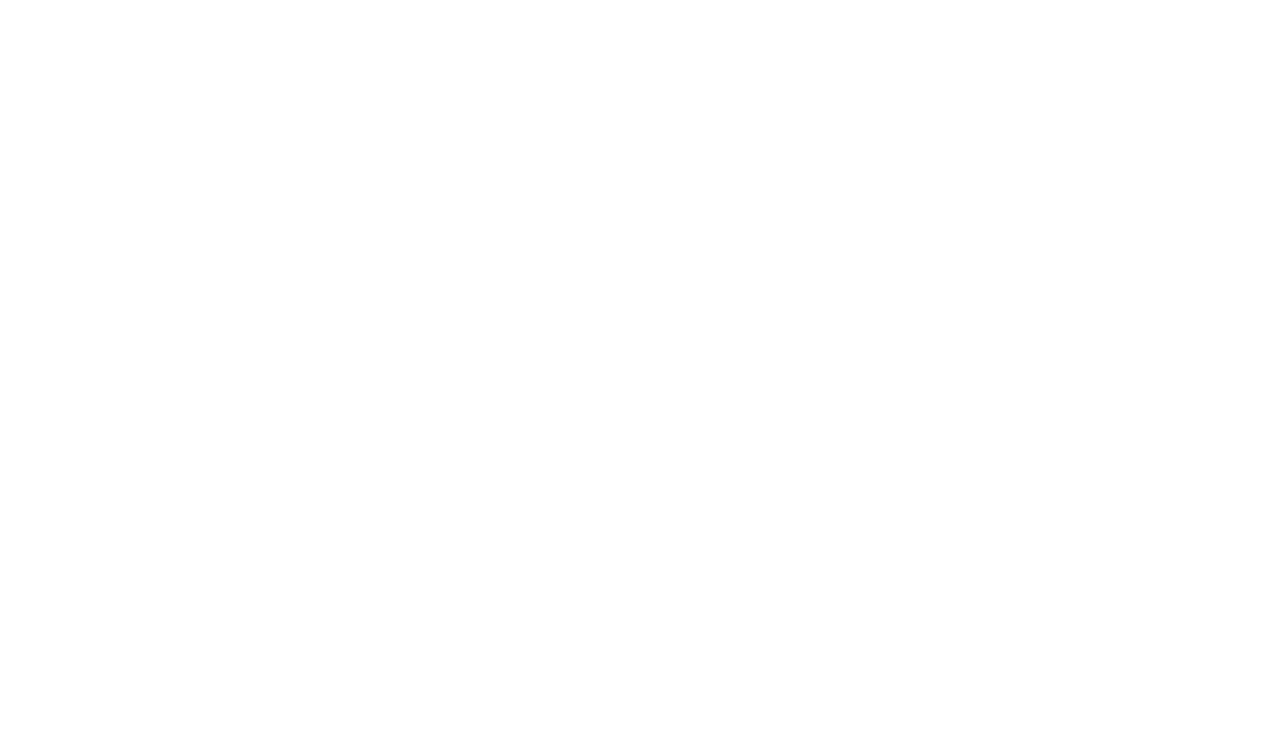
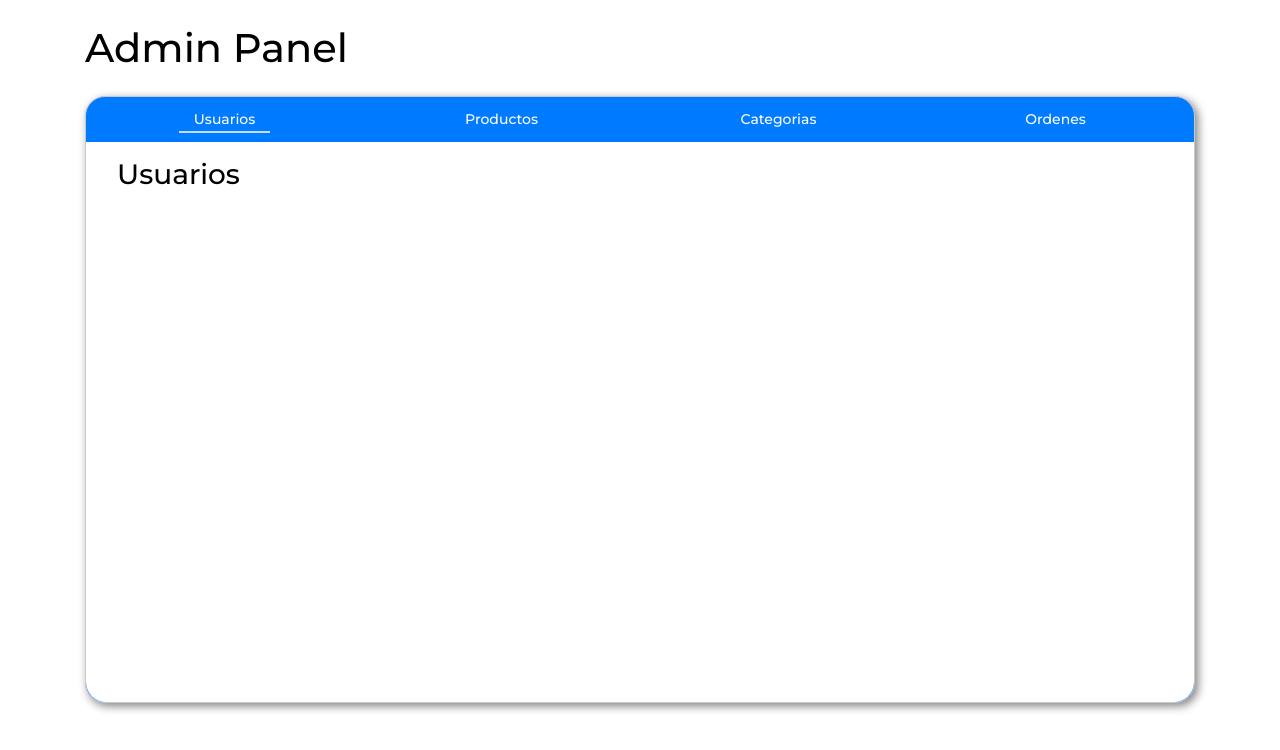
Before and after one commit to rafavillalopez/branch-and-gamer, a React (Create React App) app: page /Admin in a window 1280 px wide. Shown: the top 750 px of the page. Built offline with nearby package versions, Linux system fonts and the light colour scheme.

Commit message:
Admin panel maquetado

```diff
--- /dev/null
+++ b/src/components/AdminPanel.jsx
@@ -0,0 +1,88 @@
+import React, { useState } from 'react'
+import {useSelector} from "react-redux"
+
+const AdminPanel = () => {
+
+    const [activeSection, setActiveSection] = useState("Usuarios")
+    const adminSections = ["Usuarios", "Productos", "Categorias", "Ordenes"]
+
+    const user = useSelector(state => state.loggedUser)
+    const capitalizeUser = user ? user.name : null
+
+
+
+    const changeSection = (section) =>{
+        setActiveSection(section)
+    }
+
+    return (
+        <div className="container">
+            <h1 className="mt-4">Admin Panel</h1>
+            {capitalizeUser ?
+                <h2 className="mt-4" >Hola, {capitalizeUser.charAt(0).toUpperCase() + capitalizeUser.slice(1)}</h2>
+            : <></>}
+
+            <div className="admin-content mt-4 mb-4">
+                <div className="row admin-navbar-container ">
+                    <div className="col-12 admin-navbar p-0">
+                        <div className="row h-100 m-0" >
+                            {adminSections.map(e =>{
+                                return (
+                                    <div className="col-3 d-flex justify-content-center align-items-center
+                                        admin-navbar-section "
+                                        onClick={()=> changeSection(e)}
+                                    >
+                                        <p className="m-0">{e}</p>
+                                        {/* {adminSections === {e} ? <span className="navbar-active" ></span> : null} */}
+                                        {activeSection === e ? <span className="navbar-active" ></span> : null}
+                                    </div>
+                                )
+                            })}
+                        </div>
+                    </div>
+                </div>
+
+                <div className="col-12 admin-section-container ">
+                    <div className="p-3">
+                        {activeSection === "Usuarios" ?  <Usuario/> : null}
+                        {activeSection === "Productos" ?  <Productos/> : null}
+                        {activeSection === "Categorias" ?  <Categorias/> : null}
+                        {activeSection === "Ordenes" ?  <Ordenes/> : null}
+                    </div>
+                </div>
+
+            </div>
+        </div>
+    )
+}
+
+const Usuario = () =>{
+    return (
+        <div >
+            <h3>Usuarios</h3>
+        </div>
+    )
+}
+const Productos = () =>{
+    return (
+        <div>
+            <h3>Productos</h3>
+        </div>
+    )
+}
+const Categorias = () =>{
+    return (
+        <div>
+            <h3>Categorias</h3>
+        </div>
+    )
+}
+const Ordenes = () =>{
+    return (
+        <div>
+            <h3>Ordenes</h3>
+        </div>
+    )
+}
+
+export default AdminPanel
--- a/src/components/Header.jsx
+++ b/src/components/Header.jsx
@@ -32,7 +32,7 @@
 
     return (
         <div className="container">
-            <nav className="navbar navbar-expand-sm navbar-light bg-white border-bottom">
+            <nav className="navbar navbar-expand-md navbar-light bg-white border-bottom">
                 {" "}
                 <button className="logo-btn" onClick={inicio}>
                     <img
@@ -105,6 +105,16 @@
                                     </Link>
                                 </div>{" "}
                             </li>
+                            <li className="nav-item ">
+                                <div className="nav-link">
+                                    <Link to="/admin">
+                                        <span className="fa fa-shopping-cart"></span>
+                                        <img src="https://img.icons8.com/ios-glyphs/30/000000/fantasy--v1.png"/>                                        <span className="textCart">
+                                            Admin
+                                        </span>
+                                    </Link>
+                                </div>{" "}
+                            </li>
                         </div>
                     </ul>
                 </div>
--- a/src/components/Login.jsx
+++ b/src/components/Login.jsx
@@ -41,7 +41,7 @@
     <div>
       <div>
         <Navbar />
-      <div class="register">
+        {/* <div class=""> */}
           <Link
             to="/"
             className="goback"
@@ -98,7 +98,7 @@
               </Link>
             </form>
           </div>
-    </div>
+        {/* </div> */}
       </div>
     </div>
   );
--- a/src/containers/App.css
+++ b/src/containers/App.css
@@ -1,3 +1,8 @@
+@import url('https://fonts.googleapis.com/css2?family=Montserrat:wght@400;500&display=swap');
+
+*{
+  font-family: 'Montserrat', sans-serif;
+}
 .App {
   text-align: center;
   background-color: white;
@@ -306,6 +311,20 @@
   padding: 4px;
 }
 
+@media screen and (max-width : 765px){
+  .navbar-collapse{
+    position: absolute;
+      top: 4rem;
+      left:0 ;
+      z-index: 2;
+      background-color: white;
+      width: 100vw;
+      margin: 0;
+      padding: 2rem;
+  }
+}
+
+
 .form-group {
   margin-bottom: 5px;
 }
@@ -434,6 +453,52 @@
 .caroulselImage{
     height: 17.3rem;
 }
+.admin-content{
+  border: 1px solid rgb(201, 201, 201);
+  border-radius: 20px;
+  box-shadow: 3px 3px 10px grey;
+  background-color: #007bff;
+}
+
+.admin-navbar-container{
+  margin-right: 0;
+  margin-left: 0;
+}
+
+.admin-navbar{
+  height: 2.8rem;
+  cursor: pointer;
+  margin: 0;
+  /* border: 2px solid rgb(201, 201, 201); */
+  border-top-left-radius: 20px;
+  border-top-right-radius: 20px;
+}
+
+.admin-navbar-section{
+  color: white;
+  height: 100%;
+  font-weight: 500;
+  flex-direction: column;
+}
+.admin-navbar-section:hover{
+  color: #a9d3ff;
+}
+.navbar-active{
+  top: 2.1rem;
+  width: 33%;
+  height: 2px;
+  background-color: rgba(255, 255, 255, 0.76);
+  position: absolute;
+}
+
+.admin-section-container{
+  min-height: 70vh;
+  background-color: white;
+  width: 100%;
+  border-bottom-left-radius: 20px;
+  border-bottom-right-radius: 20px;
+}
+
 
 @media (max-width: 930px) {
   .caroulselImage {
--- a/src/containers/App.jsx
+++ b/src/containers/App.jsx
@@ -13,6 +13,7 @@
 import About from "../components/About";
 import { useDispatch } from "react-redux";
 import { setUser } from "../store/loggedUserReducer";
+import AdminPanel from "../components/AdminPanel";
 
 function App() {
   const dispatch = useDispatch();
@@ -33,6 +34,8 @@
         <Route exact path="/Me" component={User} />
         <Route exact path="/Contact" component={Contact} />
         <Route exact path="/About" component={About} />
+
+        <Route exact path="/Admin" component={AdminPanel} />
       </Switch>
     </>
   );
```
Also changed, not shown: src/store/index.js (+4 -4 lines). Lines whose indentation alone changed are shown as unchanged.
